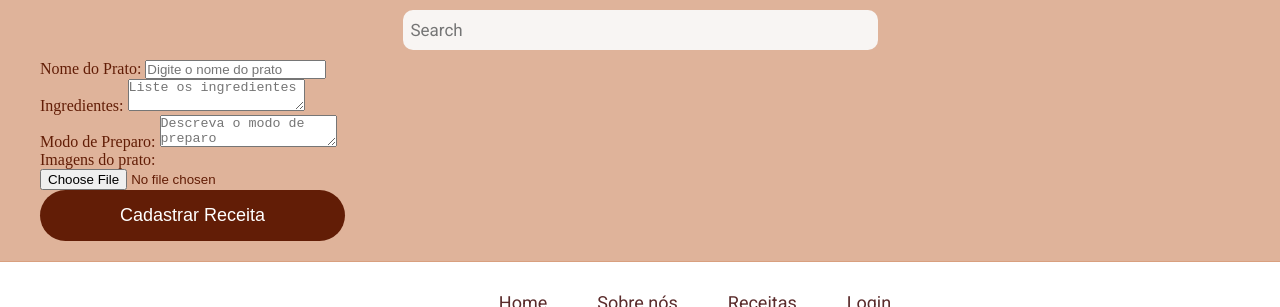
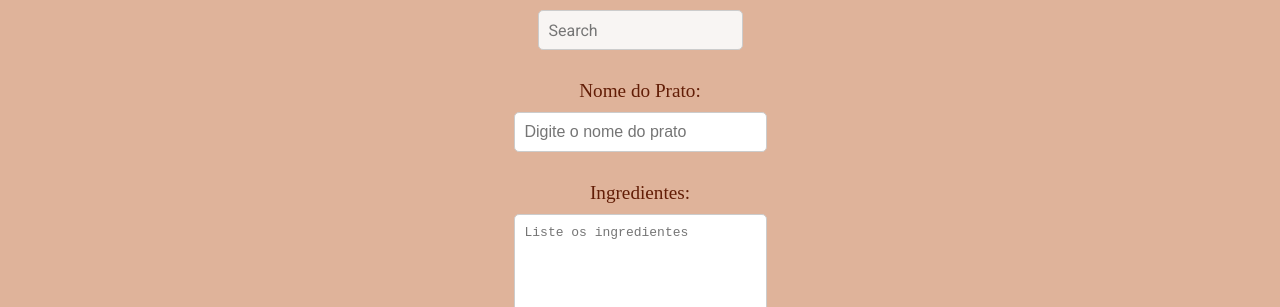
Before and after one commit to vieira-a/sou-chefe, a plain HTML site: page cadastro.html in a window 1280 px wide. Shown: the top 307 px of the page. Drawn offline with Linux system fonts and the light colour scheme; a web font is replaced by a local one.

Commit message:
Consertando inconsistencias no site

```diff
--- a/cadastro.html
+++ b/cadastro.html
@@ -17,26 +17,25 @@
     <input type="text" class="barra-pesquisa" placeholder="Search">
   </header>
 
-  <main class="main-cadastro">
+  <main>
+    <div class="main-cadastro">
       <div class="nome-prato">
         <label for="nome-prato">Nome do Prato:</label>
         <input type="text" id="nome-prato" placeholder="Digite o nome do prato">
       </div>
-
       <div class="ingredientes">
         <label for="ingredientes">Ingredientes:</label>
         <textarea id="ingredientes" placeholder="Liste os ingredientes"></textarea>
       </div>
-
       <div class="modo-preparo">
         <label for="modo-preparo">Modo de Preparo:</label>
         <textarea id="modo-preparo" placeholder="Descreva o modo de preparo"></textarea>
       </div>
-
       <div class="imagens">
         <label>Imagens do prato:</label>
         <div class="uploads">
           <input type="file" id="imagem">
+        </div>
       </div>
     </div>
 
@@ -46,13 +45,13 @@
   <footer class="rodape-bg">
     <div class="rodape">
       <picture class="logo">
-        <img src="img/SouChefeLogo.svg" alt="Logo SouChefe">
+        <a href="./index.html"><img src="img/SouChefeLogo.svg" alt="Logo SouChefe"></a>
       </picture>
       <div class="rodape-info">
         <nav class="menu-rodape">
           <a href="index.html">Home</a>
           <a href="sobre.html">Sobre nós</a>
-          <a href="#">Receitas</a>
+          <a href="./cadastro.html">Cadastro</a>
           <a href="login.html">Login</a>
         </nav>
         <div class="social">
--- a/css/cadastro/cadastro.css
+++ b/css/cadastro/cadastro.css
@@ -1,7 +1,12 @@
+.main-cadastro {
+  text-align: center;
+}
+
 body {
   font-family: "Rancho", sans-serif;
   background: #dfb39a;
   color: #5a2b2b;
+  margin: 0;
 }
 
 header {
@@ -12,50 +17,54 @@ header {
   background-color: #f0c4b5;
 }
 
-header .logo {
-  font-size: 1.5em;
-  font-weight: bold;
-}
-
-#pesquisa {
+header .barra-pesquisa {
   padding: 5px;
   border-radius: 5px;
   border: 1px solid #ccc;
+  font-size: 1em;
 }
 
 .main-cadastro {
   display: grid;
-  grid-template-columns: 1fr 2fr 2fr;
-  grid-template-rows: auto auto;
-  gap: 20px;
+  grid-template-columns: 1fr;
+  gap: 30px;
   padding: 20px;
 }
 
-.nome-prato {
-  grid-column: 1 / span 1;
-  grid-row: 1 / span 1;
-}
-
-.nome-prato label,
-.ingredientes label,
-.modo-preparo label,
-.imagens label {
-  font-size: 30px;
+/* .nome-prato {
+  grid-column: 1 / 2;
+  grid-row: 1 / 2;
 }
 
 .ingredientes {
-  grid-column: 1 / span 1;
-  grid-row: 2 / span 1;
+  grid-column: 1 / 2;
+  grid-row: 2 / 3;
 }
 
 .modo-preparo {
-  grid-column: 2 / span 2;
-  grid-row: 1 / span 1;
+  grid-column: 2 / 4;
+  grid-row: 1 / 2;
 }
 
 .imagens {
-  grid-column: 2 / span 2;
-  grid-row: 2 / span 1;
+  grid-column: 2 / 4;
+  grid-row: 2 / 3;
+} */
+
+.botao-receita {
+  grid-column: 1 / 4;
+  padding: 10px 20px;
+  background-color: #f0c4b5;
+  color: #5a2b2b;
+  border: none;
+  border-radius: 5px;
+  font-size: 1em;
+  cursor: pointer;
+  justify-self: center;
+}
+
+.botao-receita:hover {
+  background-color: #e0a997;
 }
 
 label {
@@ -74,29 +83,13 @@ textarea {
 }
 
 textarea {
-  height: 100px;
+  height: 300px;
   resize: none;
 }
 
 .uploads input[type="file"] {
   display: block;
   margin-bottom: 10px;
-}
-
-button {
-  grid-column: 1 / span 3;
-  padding: 10px 20px;
-  background-color: #f0c4b5;
-  color: #5a2b2b;
-  border: none;
-  border-radius: 5px;
-  font-size: 1em;
-  cursor: pointer;
-  justify-self: center;
-}
-
-button:hover {
-  background-color: #e0a997;
 }
 
 footer {
--- a/css/global/footer.css
+++ b/css/global/footer.css
@@ -1,6 +1,7 @@
 .rodape-bg {
   background-color: #ffffff;
   border-top: 1px solid #d9a07f;
+  width: 100%; /* Garante que ocupa toda a largura */
 }
 
 .rodape {
--- a/css/global/global.css
+++ b/css/global/global.css
@@ -14,3 +14,14 @@ a {
   color: inherit;
   text-decoration: none;
 }
+
+html,
+body {
+  height: 100%;
+  display: flex;
+  flex-direction: column;
+}
+
+main {
+  flex: 1;
+}
--- a/css/sobre/sobre.css
+++ b/css/sobre/sobre.css
@@ -3,21 +3,21 @@ main {
   font-family: Rancho;
 }
 
-main h1 {
+.main-sobre h1 {
   margin-top: 30px;
   margin-bottom: 50px;
   text-align: center;
 }
 
-main h2 {
+.main-sobre h2 {
   max-width: 50ch;
 }
 
-main ul {
+.main-sobre ul {
   margin-top: 5px;
 }
 
-main p {
+.main-sobre p {
   font-size: 20px;
 }
 
--- a/css/style.css
+++ b/css/style.css
@@ -15,4 +15,4 @@
 @import "./cadastrado/cadastrado.css";
 
 /* Cadastro */
-@import "cadastrado/cadastrado.css";
+@import "./cadastro/cadastro.css";
```
Also changed, not shown: cadastrado.html (+2 -2 lines), index.html (+2 -2 lines), login.html (+22 -0 lines), sobre.html (+3 -3 lines). Lines whose indentation alone changed are shown as unchanged.
